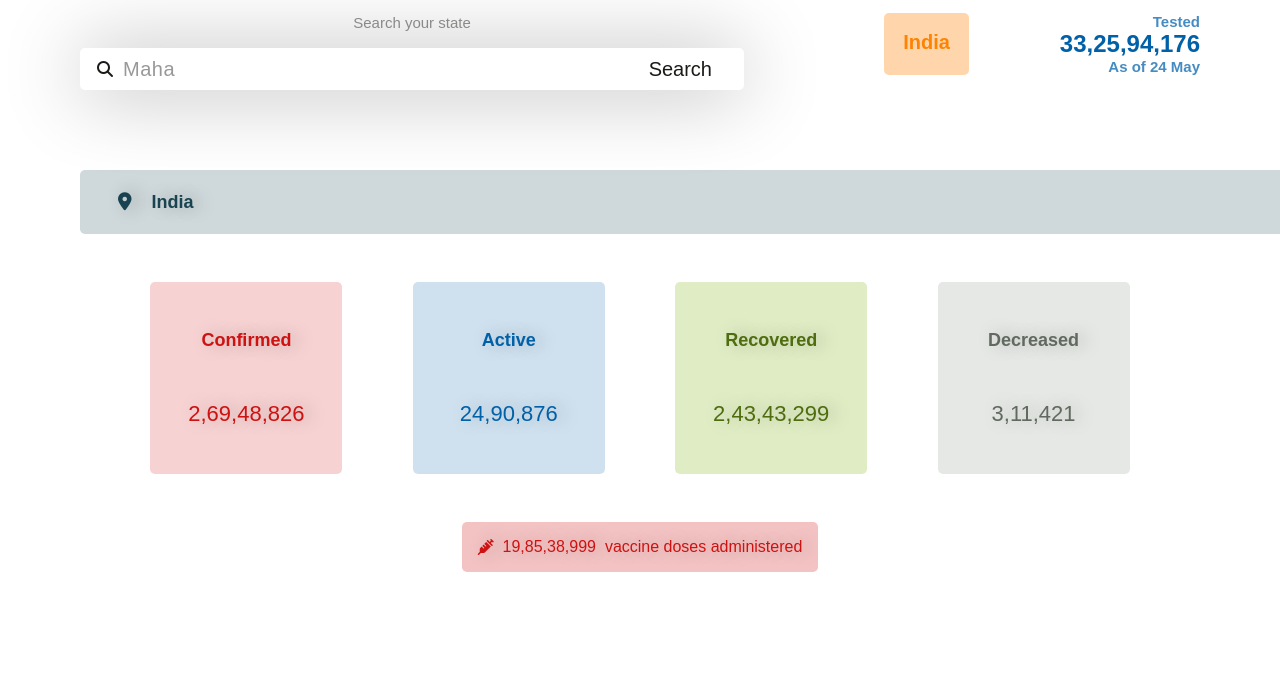
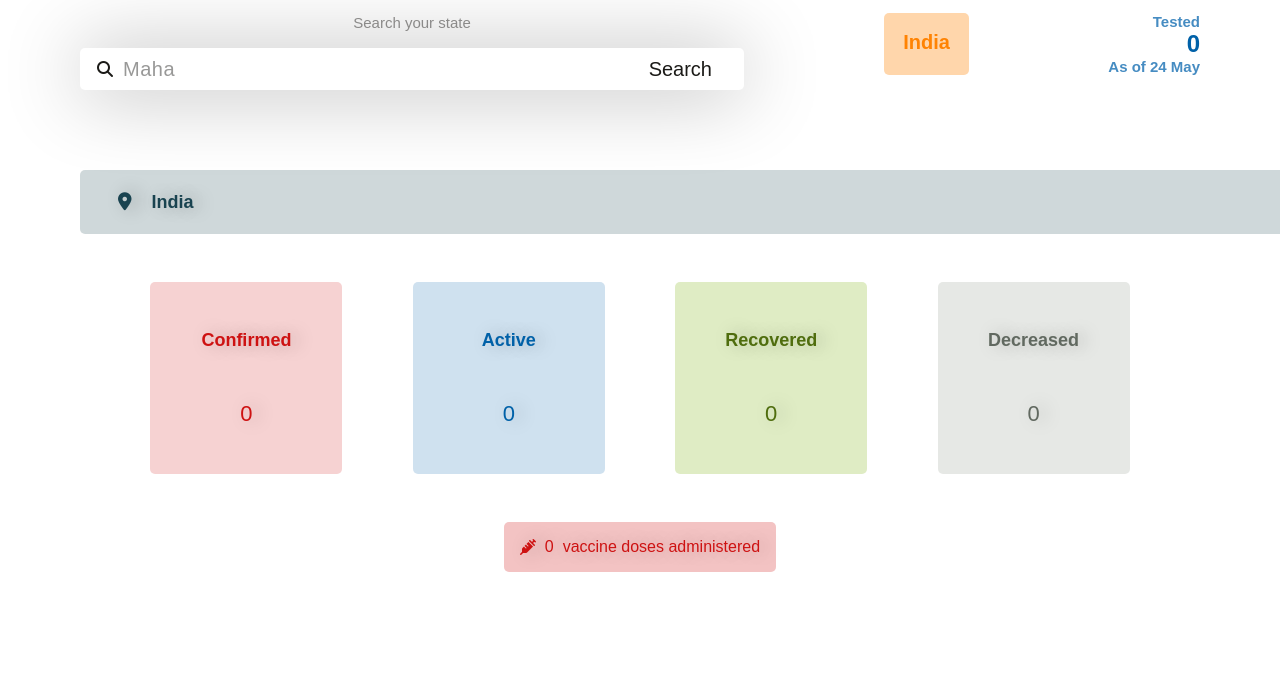
Before and after one commit to aditya-sarawat/covid19, a plain HTML site: page index.html in a window 1280 px wide. Shown: the part 108-800 px from the top of the page. Drawn offline with Linux system fonts and the light colour scheme; no server answers.

Commit message:
Version 1.25.05

```diff
--- a/index.html
+++ b/index.html
@@ -32,7 +32,7 @@
 				</div>
 				<div class="placeValues">
 					<h5>Tested</h5>
-					<h2 id="test">33,25,94,176</h2>
+					<h2 id="test">0</h2>
 					<h5 id="last_updated">As of 24 May</h5>
 				</div>
 			</div>
@@ -44,25 +44,25 @@
 		<div class="PlaceData">
 			<div class="cardC">
 				<div class="cardData">Confirmed</div>
-				<div class="cardValue" id="Confirmed">2,69,48,826</div>
+				<div class="cardValue" id="Confirmed">0</div>
 			</div>
 			<div class="cardA">
 				<div class="cardData">Active</div>
-				<div class="cardValue" id="Active">24,90,876</div>
+				<div class="cardValue" id="Active">0</div>
 			</div>
 			<div class="cardR">
 				<div class="cardData">Recovered</div>
-				<div class="cardValue" id="Recovered">2,43,43,299</div>
+				<div class="cardValue" id="Recovered">0</div>
 			</div>
 			<div class="cardD">
 				<div class="cardData">Decreased</div>
-				<div class="cardValue" id="Decreased">3,11,421</div>
+				<div class="cardValue" id="Decreased">0</div>
 			</div>
 		</div>
 	</section>
 
 	<div class="vaccinatedData">
-		<i class="fas fa-syringe"></i>&nbsp;&nbsp;<div class="vaccineDataValue" id="Vaccinated">19,85,38,999</div>&nbsp;&nbsp;vaccine doses administered
+		<i class="fas fa-syringe"></i>&nbsp;&nbsp;<div class="vaccineDataValue" id="Vaccinated">0</div>&nbsp;&nbsp;vaccine doses administered
 	</div>
 
 	<section class="dataTable">
```
